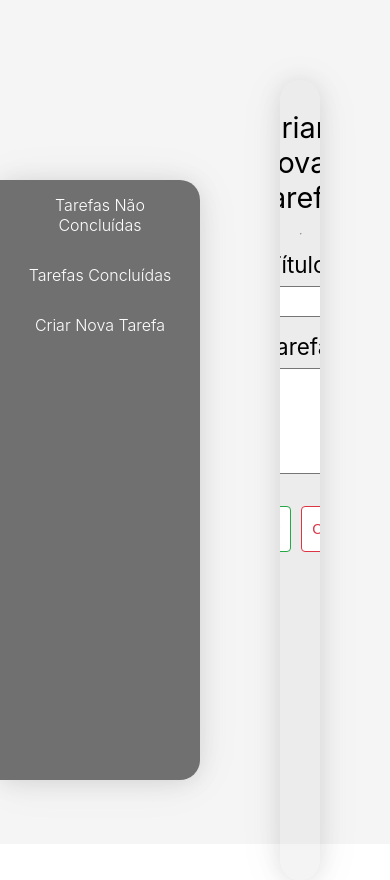
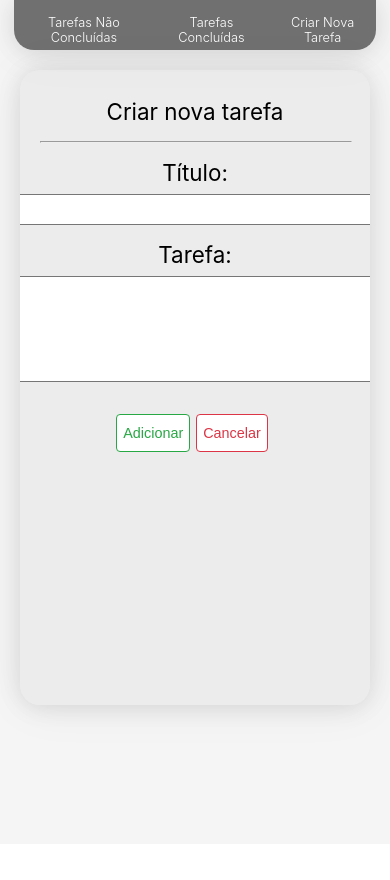
Before and after one commit to TomasCartman/TasksManager, a React (Create React App) app in the folder frontend/: page /newTask in a window 390 px wide. After the commit the page ends 844 px from the top, so only its background shows below. Built offline with nearby package versions, Linux system fonts and the light colour scheme.

Commit message:
make app resposive

```diff
--- a/frontend/src/components/task/Task.css
+++ b/frontend/src/components/task/Task.css
@@ -9,15 +9,16 @@
 
 .time {
     align-self: flex-end;
+    font-size: var(--font-size-small);
 }
 
 .task-content {
     align-self: flex-start;
-    font-size: 1.1rem;
+    font-size: var(--font-size-medium);
 }
 
 .title {
-    font-size: 1.4rem;
+    font-size: var(--font-size-large);
 }
 
 .hw {
@@ -32,3 +33,17 @@
     margin: 0px;
     text-align: center;
 }
+
+@media (max-width: 900px) {
+    .task-content {
+        font-size: var(--font-size-small);
+    }
+
+    .title {
+        font-size: var(--font-size-medium);
+    }
+
+    .time {
+        font-size: var(--font-size-xsmall);
+    }
+}
--- a/frontend/src/components/task/TaskForm.css
+++ b/frontend/src/components/task/TaskForm.css
@@ -15,7 +15,7 @@
     text-align: center;
     margin: 8px;
     margin-bottom: 0px;
-    font-size: 1.4rem;
+    font-size: var(--font-size-large);
     font-weight: 400;
 }
 
@@ -23,7 +23,7 @@
     width: 500px;
     margin: 8px;
     height: 25px;
-    font-size: 1rem;
+    font-size: var(--font-size-small);
     color: #000;
 }
 
@@ -36,19 +36,14 @@
     margin-top: 20px;
 }
 
-.button-group {
-    display: flex;
+@media (max-width: 900px) {
+    .form input, textarea {
+        width: 500px;
+    }
 }
 
-.button-group button {
-    margin-right: 10px;
-    padding: 10px;
-    border: solid 1px transparent;
-    line-height: 1.5rem;
-    border-radius: 0.25rem;
-    background-color: #fff;
-    font-weight: 400;
-    font-size: 0.9rem;
-    cursor: pointer;
-    transition: color .15s ease-in-out,background-color .15s ease-in-out,border-color .15s ease-in-out,box-shadow .15s ease-in-out;
+@media (max-width: 600px) {
+    .form input, textarea {
+        width: 400px;
+    }
 }
--- a/frontend/src/components/task/Tasks.css
+++ b/frontend/src/components/task/Tasks.css
@@ -14,5 +14,12 @@
 
 .header {
     padding: 10px 0px;
-    font-size: 1.8rem;
+    font-size: var(--font-size-xlarge);
 }
+
+@media (max-width: 900px) {
+    .header {
+        padding: 8px 0px;
+        font-size: var(--font-size-large);
+    }
+}
--- a/frontend/src/components/task/Tasks.jsx
+++ b/frontend/src/components/task/Tasks.jsx
@@ -79,6 +79,7 @@ export default class Tasks extends Component {
         return (
             <Main header={headerName} >
                 {this.renderTasks()}
+                {this.state.tasks.length === 0 ? 'Nenhuma tarefa nesta lista.' : ''}
             </Main>
         )
     }
--- a/frontend/src/components/templates/Button.css
+++ b/frontend/src/components/templates/Button.css
@@ -27,3 +27,27 @@
     background-color: #DC3545;
     color: #fff;
 }
+
+.button-group {
+    display: flex;
+}
+
+.button-group button {
+    margin-right: 10px;
+    padding: 10px;
+    border: solid 1px transparent;
+    line-height: 1.5rem;
+    border-radius: 0.25rem;
+    background-color: #fff;
+    font-weight: 400;
+    font-size: 0.9rem;
+    cursor: pointer;
+    transition: color .15s ease-in-out,background-color .15s ease-in-out,border-color .15s ease-in-out,box-shadow .15s ease-in-out;
+}
+
+@media (max-width: 900px) {
+    .button-group button {
+        margin-right: 6px;
+        padding: 6px;
+    }
+}
--- a/frontend/src/components/templates/Main.css
+++ b/frontend/src/components/templates/Main.css
@@ -10,6 +10,14 @@
     margin: 80px;
     padding: 20px;
     border-radius: 20px;
-    height: 800px;
+    height: 80%;
     box-shadow: var(--shadow);
 }
+
+@media (max-width:900px) {
+    .content {
+        align-self: flex-start;
+        margin: 20px;
+        margin-top: 20px;
+    }
+}
--- a/frontend/src/components/templates/Nav.css
+++ b/frontend/src/components/templates/Nav.css
@@ -16,10 +16,55 @@ aside.menu-area {
     text-align: center;
 }
 
-.menu a:hover {
+.menu a:hover, a:active {
     background-color: rgba(0, 0, 0, 0.6);
 }
 
-.menu a:first-child:hover {
+.menu a:first-child:hover, a:first-child:active {
     border-top-right-radius: 20px
 }
+
+.menu a:last-child:hover, a:last-child:active  {
+    border-bottom-right-radius: 20px;
+}
+
+@media (max-width:900px) {
+    aside.menu-area {
+        justify-self: center;
+    }
+
+    aside.menu-area {
+        display: flex;
+        flex-direction: row;
+        justify-content: space-between;
+        width: var(--top-width);
+        height: var(--top-height);
+        border-radius: 0px;
+        border-bottom-left-radius: 20px;
+        border-bottom-right-radius: 20px;
+    }
+
+    aside.menu-area .menu {
+        display: flex;
+    }
+
+    .menu a:first-child:hover, a:first-child:active {
+        border-bottom-left-radius: 20px;
+        border-top-right-radius: 0px;
+    }
+
+    .menu a {
+        font-size: var(--font-size-small);
+    }
+}
+
+@media (max-width: 500px) {
+    .menu a {
+        font-size: var(--font-size-xsmall);
+        padding: 15px 8px;
+    }
+
+    aside.menu-area {
+        width: var(--top-width-small);
+    }
+}
--- a/frontend/src/components/templates/Nav.jsx
+++ b/frontend/src/components/templates/Nav.jsx
@@ -1,6 +1,6 @@
 import './Nav.css'
 import React from "react"
-import { Link } from 'react-router-dom'
+//import { Link } from 'react-router-dom'
 
 const nav = props =>
     <aside className='menu-area'>
--- a/frontend/src/main/App.css
+++ b/frontend/src/main/App.css
@@ -1,6 +1,17 @@
 :root {
     --aside-width: 200px;
-    --aside-height: 600px;
+    --aside-height: 153px;
+
+    --top-height: 50px;
+    --top-width: 482px;
+    --top-width-small: 362px;
+
+    --font-size-xlarge: 1.8rem;
+    --font-size-large: 1.4rem;
+    --font-size-medium: 1.2rem;
+    --font-size-small: 1.0rem;
+    --font-size-xsmall: 0.8rem;
+
 
     --shadow:
         0 2px 23px 0 rgba(0, 0, 0, 0.1),
@@ -25,3 +36,15 @@ aside.menu-area {
 main.content {
     grid-area: content;
 }
+
+@media (max-width:900px) {
+    .app {
+        display: grid;
+        grid-template-columns: 1fr;
+        grid-template-rows: var(--top-height) 1fr;
+        grid-template-areas:
+            "menu"
+            "content";
+    }
+
+}
```
